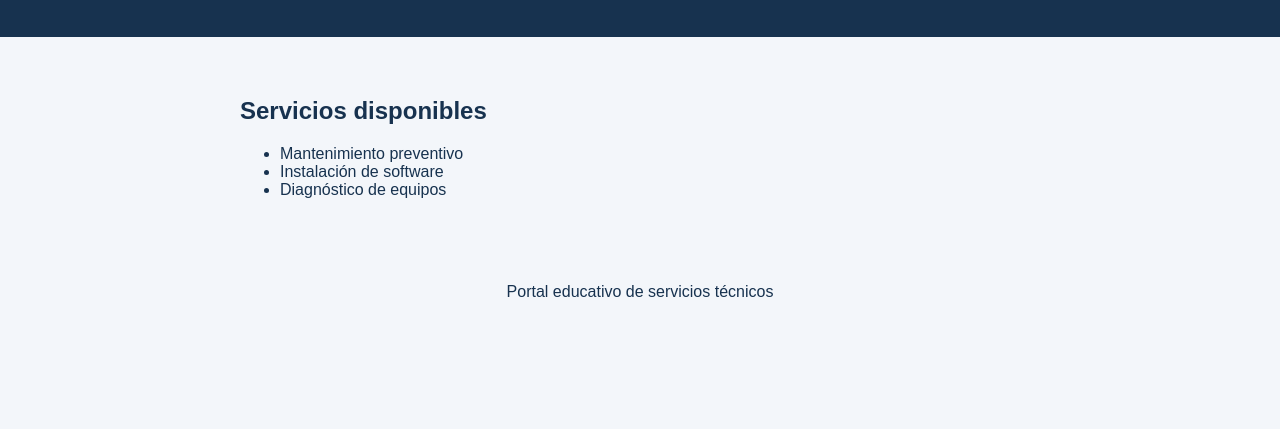
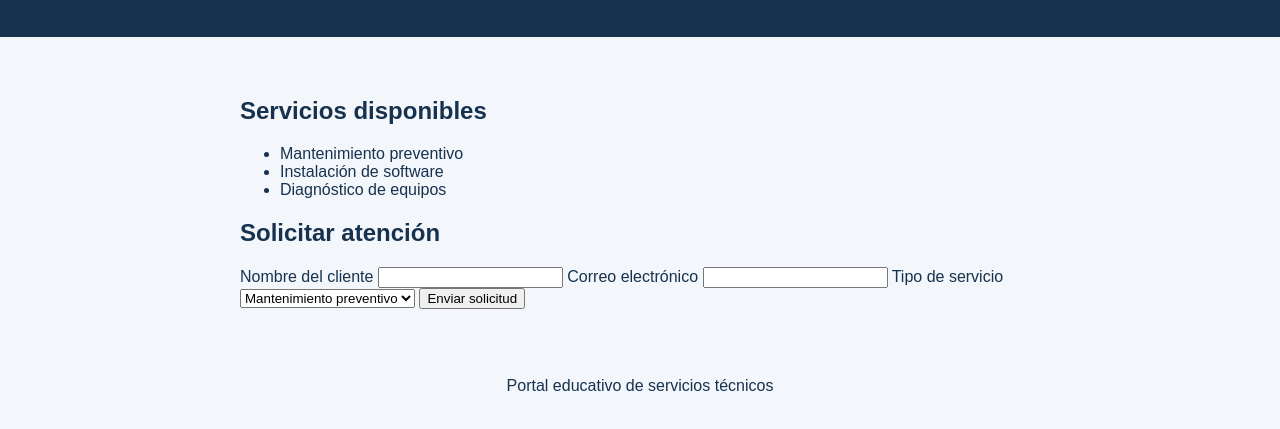
Before and after one commit to Jor-F/Laboratorio_23nov, a plain HTML site: page index.html in a window 1280 px wide. Shown: the part 125-554 px from the top of the page. Drawn offline with Linux system fonts and the light colour scheme.

Commit message:
feat: incorporar formulario de solicitud

```diff
--- a/index.html
+++ b/index.html
@@ -20,6 +20,23 @@
         <li>Diagnóstico de equipos</li>
       </ul>
     </section>
+    <section>
+      <h2>Solicitar atención</h2>
+      <form>
+        <label for="cliente">Nombre del cliente</label>
+        <input id="cliente" name="cliente" type="text" required>
+        <label for="correo">Correo electrónico</label>
+        <input id="correo" name="correo" type="email" required>
+        <label for="servicio">Tipo de servicio</label>
+        <select id="servicio" name="servicio">
+          <option>Mantenimiento preventivo</option>
+          <option>Instalación de software</option>
+          <option>Diagnóstico de equipos</option>
+        </select>
+        <button type="submit">Enviar solicitud</button>
+      </form>
+    </section>
+
   </main>
   <footer><p>Portal educativo de servicios técnicos</p></footer>
 </body>
```
